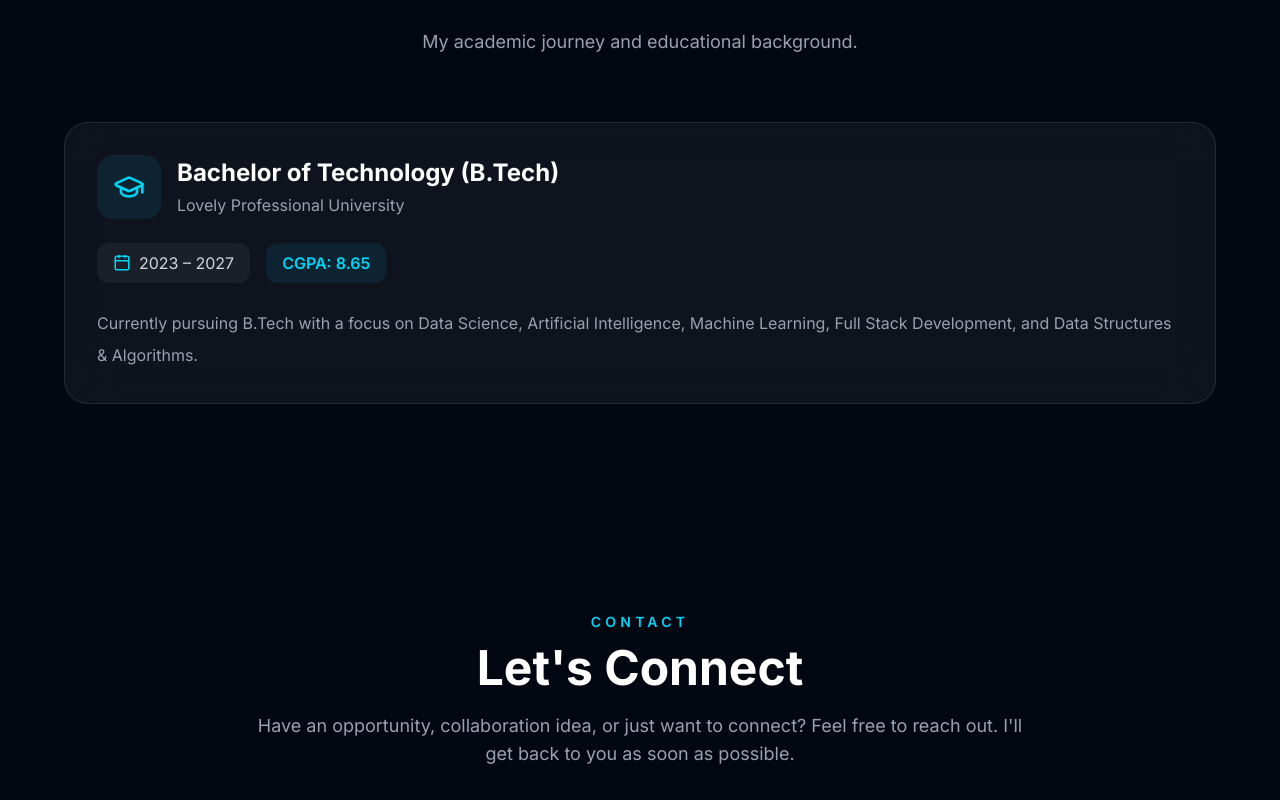
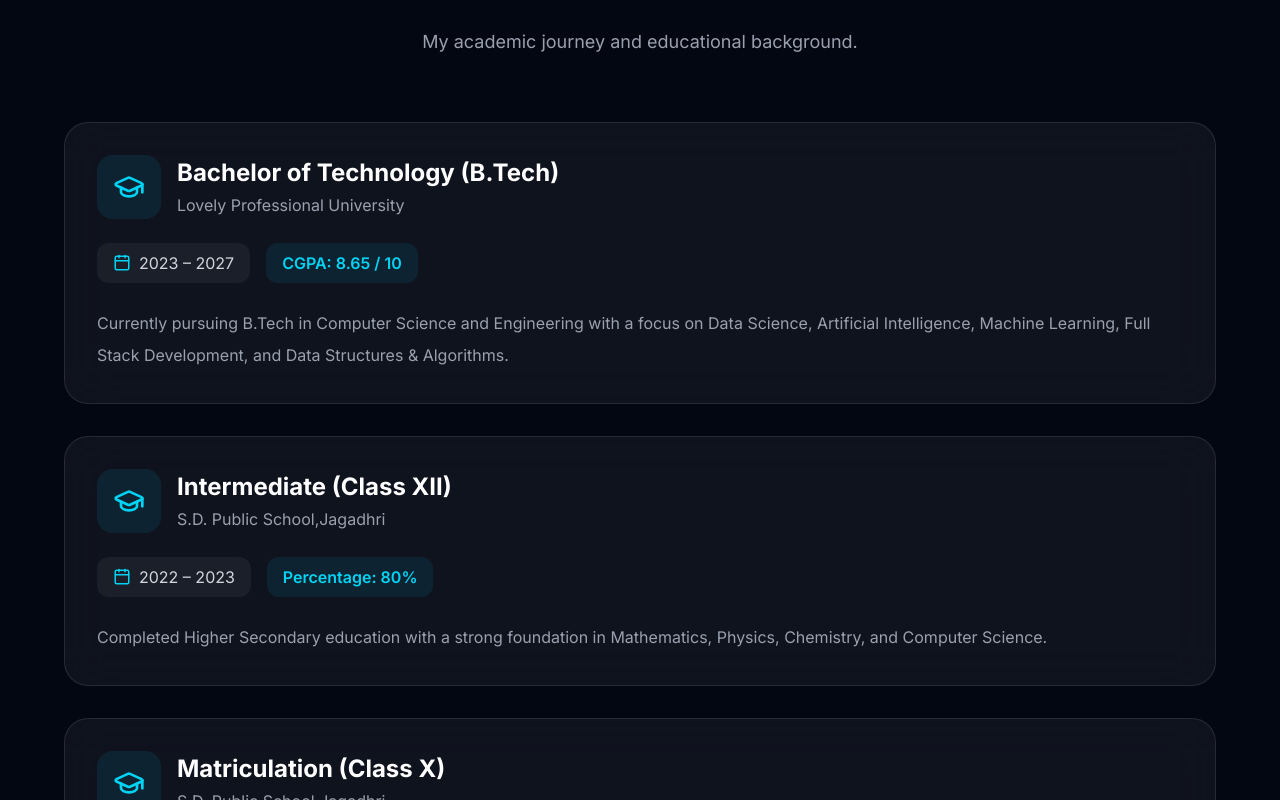
Before and after one commit to Dakshgupta1229/portfolio, a React (Vite) app: page / in a window 1280 px wide. Shown: the part 7220-8020 px from the top of the page. Built offline with nearby package versions, Linux system fonts and the light colour scheme.

Commit message:
Add matriculation and intermediate education details

```diff
--- a/src/components/sections/Education.tsx
+++ b/src/components/sections/Education.tsx
@@ -13,13 +13,29 @@ export default function Education() {
           subtitle="My academic journey and educational background."
         />
 
-        <div className="mt-16">
+        <div className="mt-16 space-y-8">
           <EducationCard
             degree="Bachelor of Technology (B.Tech)"
             institute="Lovely Professional University"
             duration="2023 – 2027"
-            score="CGPA: 8.65"
-            description="Currently pursuing B.Tech with a focus on Data Science, Artificial Intelligence, Machine Learning, Full Stack Development, and Data Structures & Algorithms."
+            score="CGPA: 8.65 / 10"
+            description="Currently pursuing B.Tech in Computer Science and Engineering with a focus on Data Science, Artificial Intelligence, Machine Learning, Full Stack Development, and Data Structures & Algorithms."
+          />
+
+          <EducationCard
+            degree="Intermediate (Class XII)"
+            institute="S.D. Public School,Jagadhri"
+            duration="2022 – 2023"
+            score="Percentage: 80%"
+            description="Completed Higher Secondary education with a strong foundation in Mathematics, Physics, Chemistry, and Computer Science."
+          />
+
+          <EducationCard
+            degree="Matriculation (Class X)"
+            institute="S.D. Public School,Jagadhri"
+            duration="2020 – 2021"
+            score="Percentage: 93.4%"
+            description="Completed Secondary education with excellent academic performance and developed a strong interest in Mathematics and Computer Science."
           />
         </div>
       </div>
```
